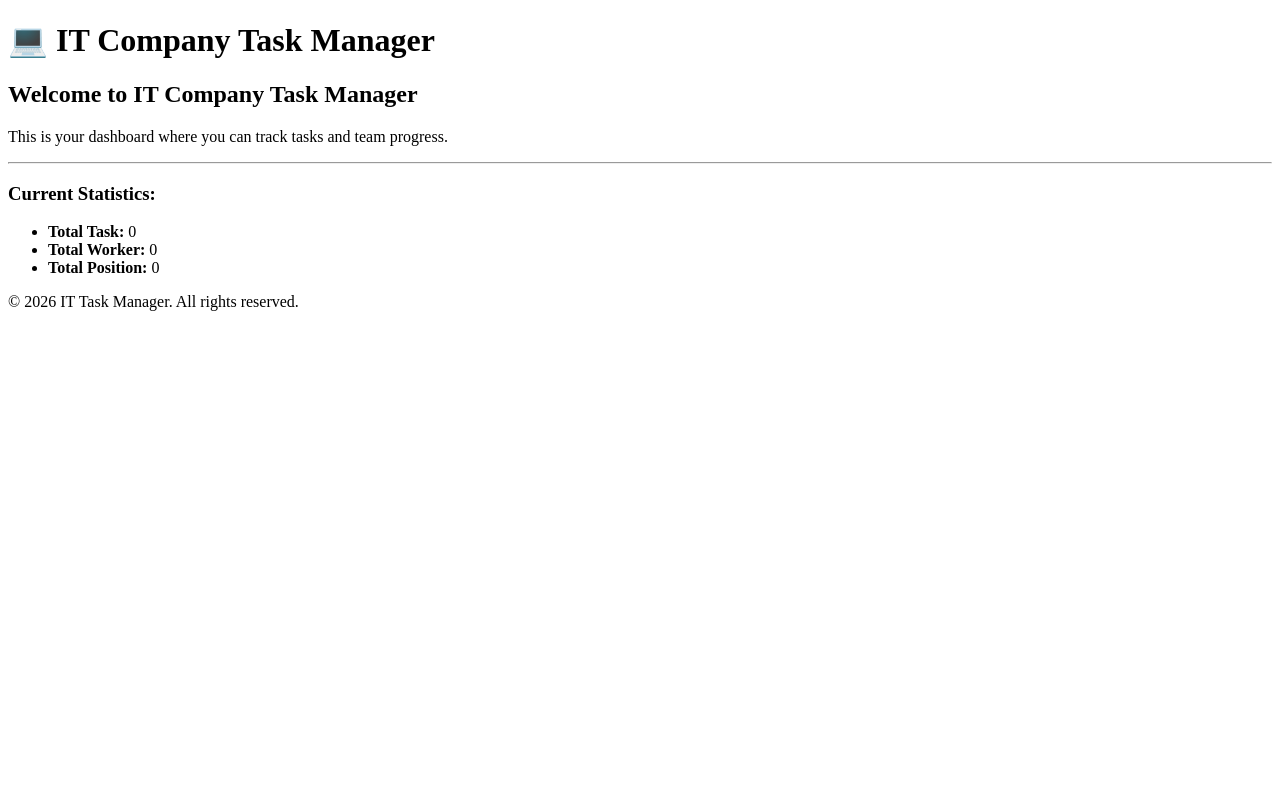
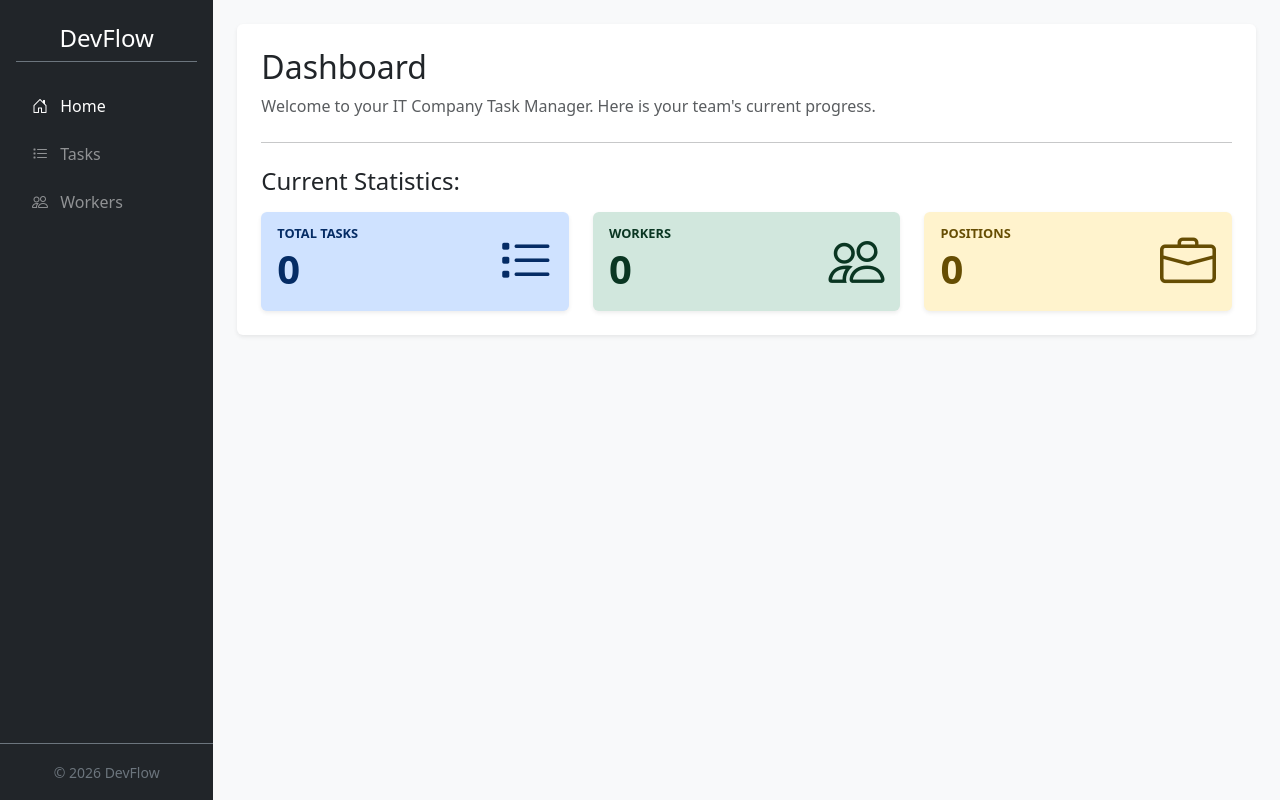
Before and after one commit to Bohdan3457/it-task-manager, a Django app: page / in a window 1280 px wide. Run offline with Django 5.2, Linux system fonts and the light colour scheme; data that the repository does not hold is empty.

Commit message:
style: implement Bootstrap layout, sidebar, and dashboard cards

```diff
--- a/task_manager/templates/task_manager/base.html
+++ b/task_manager/templates/task_manager/base.html
@@ -4,19 +4,46 @@
     <meta charset="UTF-8">
     <meta name="viewport" content="width=device-width, initial-scale=1.0">
     <title>{% block title %}IT Task Manager{% endblock %}</title>
+    <link href="https://cdn.jsdelivr.net/npm/bootstrap@5.3.2/dist/css/bootstrap.min.css" rel="stylesheet">
+    <link href="https://cdn.jsdelivr.net/npm/bootstrap-icons@1.11.1/font/bootstrap-icons.css" rel="stylesheet">
 </head>
-<body>
-    <header>
-        <h1>💻 IT Company Task Manager</h1>
-    </header>
+<body class="bg-light">
 
-    <main>
-        {% block content %}
-        {% endblock %}
-    </main>
+    <div class="container-fluid">
+        <div class="row">
+            <nav class="col-md-3 col-lg-2 d-md-block bg-dark text-white vh-100 px-3 pt-3 position-fixed">
+                <h4 class="text-center py-2 border-bottom border-secondary">DevFlow</h4>
+                <ul class="nav flex-column mt-4">
+                    <li class="nav-item mb-2">
+                        <a href="{% url 'task_manager:index' %}" class="nav-link text-white active">
+                            <i class="bi bi-house-door me-2"></i> Home
+                        </a>
+                    </li>
+                    <li class="nav-item mb-2">
+                        <a href="{% url 'task_manager:task-list' %}" class="nav-link text-white-50">
+                            <i class="bi bi-list-task me-2"></i> Tasks
+                        </a>
+                    </li>
+                    <li class="nav-item mb-2">
+                        <a href="#" class="nav-link text-white-50">
+                            <i class="bi bi-people me-2"></i> Workers
+                        </a>
+                    </li>
+                </ul>
+                <div class="position-absolute bottom-0 start-0 w-100 p-3 border-top border-secondary bg-dark text-center">
+                    <small class="text-secondary">&copy; 2026 DevFlow</small>
+                </div>
+            </nav>
 
-    <footer>
-        <p>&copy; 2026 IT Task Manager. All rights reserved.</p>
-    </footer>
+            <main class="col-md-9 ms-sm-auto col-lg-10 px-md-4 pt-4" style="margin-left: 16.666667%;">
+                <div class="bg-white p-4 rounded shadow-sm">
+                    {% block content %}
+                    {% endblock %}
+                </div>
+            </main>
+        </div>
+    </div>
+
+    <script src="https://cdn.jsdelivr.net/npm/bootstrap@5.3.2/dist/js/bootstrap.bundle.min.js"></script>
 </body>
 </html>
--- a/task_manager/templates/task_manager/index.html
+++ b/task_manager/templates/task_manager/index.html
@@ -1,17 +1,51 @@
 {% extends "task_manager/base.html" %}
 
-{% block title %}Home - Task Manager{% endblock %}
+{% block title %}Dashboard - IT Task Manager{% endblock %}
 
 {% block content %}
-    <h2>Welcome to IT Company Task Manager</h2>
-    <p>This is your dashboard where you can track tasks and team progress.</p>
+    <div class="mb-4">
+        <h2>Dashboard</h2>
+        <p class="text-muted">Welcome to your IT Company Task Manager. Here is your team's current progress.</p>
+    </div>
 
-    <hr>
+    <hr class="mb-4">
 
-    <h3>Current Statistics:</h3>
-    <ul>
-        <li><strong>Total Task:</strong> {{ num_task }}</li>
-        <li><strong>Total Worker:</strong> {{ num_worker }}</li>
-        <li><strong>Total Position:</strong> {{ num_position }}</li>
-    </ul>
+    <h4 class="mb-3">Current Statistics:</h4>
+    <div class="row g-4">
+        <div class="col-md-4">
+            <div class="card border-0 bg-primary-subtle text-primary-emphasis h-100 shadow-sm">
+                <div class="card-body d-flex align-items-center justify-content-between">
+                    <div>
+                        <h6 class="card-subtitle mb-1 text-uppercase fw-bold" style="font-size: 0.8rem;">Total Tasks</h6>
+                        <h2 class="card-title mb-0 display-6 fw-bold">{{ num_task }}</h2>
+                    </div>
+                    <i class="bi bi-list-task display-4"></i>
+                </div>
+            </div>
+        </div>
+
+        <div class="col-md-4">
+            <div class="card border-0 bg-success-subtle text-success-emphasis h-100 shadow-sm">
+                <div class="card-body d-flex align-items-center justify-content-between">
+                    <div>
+                        <h6 class="card-subtitle mb-1 text-uppercase fw-bold" style="font-size: 0.8rem;">Workers</h6>
+                        <h2 class="card-title mb-0 display-6 fw-bold">{{ num_worker }}</h2>
+                    </div>
+                    <i class="bi bi-people display-4"></i>
+                </div>
+            </div>
+        </div>
+
+        <div class="col-md-4">
+            <div class="card border-0 bg-warning-subtle text-warning-emphasis h-100 shadow-sm">
+                <div class="card-body d-flex align-items-center justify-content-between">
+                    <div>
+                        <h6 class="card-subtitle mb-1 text-uppercase fw-bold" style="font-size: 0.8rem;">Positions</h6>
+                        <h2 class="card-title mb-0 display-6 fw-bold">{{ num_position }}</h2>
+                    </div>
+                    <i class="bi bi-briefcase display-4"></i>
+                </div>
+            </div>
+        </div>
+    </div>
 {% endblock %}
--- a/task_manager/urls.py
+++ b/task_manager/urls.py
@@ -1,8 +1,9 @@
 from django.urls import path
-from .views import index
+from .views import index, TaskListView
 
 app_name = "task_manager"
 
 urlpatterns = [
-    path("", index, name="index")
+    path("", index, name="index"),
+    path("tasks/", TaskListView.as_view(), name="task-list")
 ]
--- a/task_manager/views.py
+++ b/task_manager/views.py
@@ -1,7 +1,8 @@
 from django.http import HttpResponse
 from django.shortcuts import render
 from .models import Worker, Position, Task
-
+from django.views import generic
+from django.contrib.auth.mixins import LoginRequiredMixin
 
 def index(request) -> HttpResponse:
     num_task = Task.objects.count()
@@ -15,3 +16,8 @@ def index(request) -> HttpResponse:
     }
 
     return render(request, "task_manager/index.html", context=context)
+
+class TaskListView(LoginRequiredMixin,generic.ListView):
+    model = Task
+    context_object_name = "task_list"
+    template_name = "task_manager/task_list.html"
```
Also changed, not shown: task_manager/templates/task_manager/task_list.html (added, +52 -0 lines).
